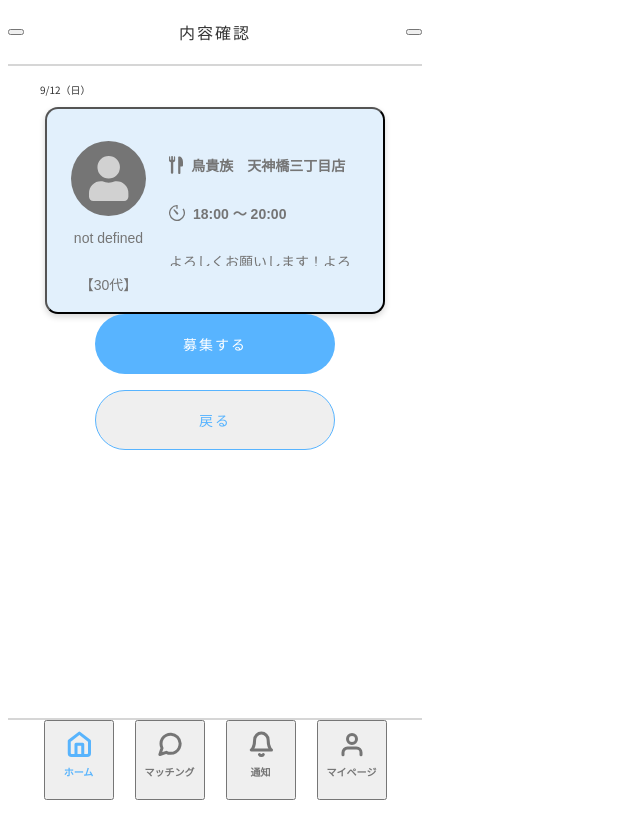
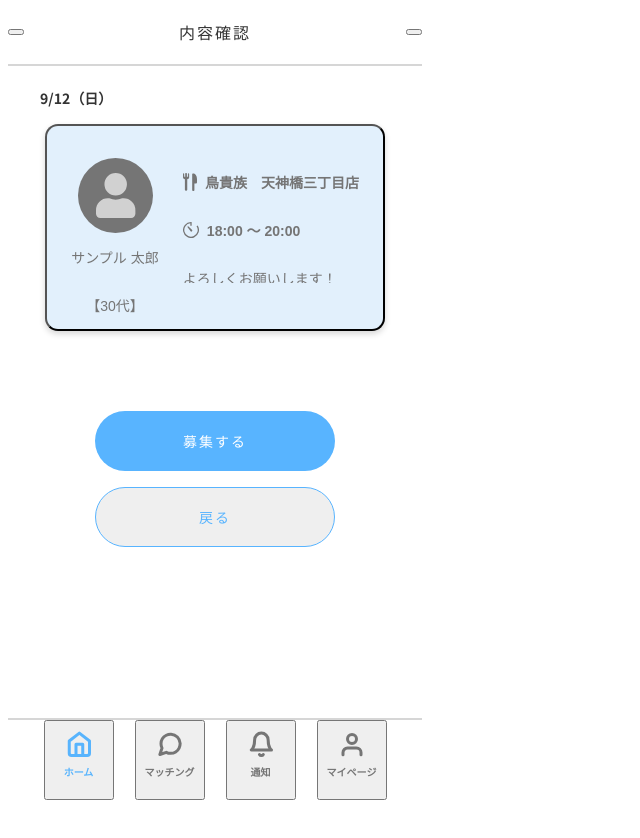
Before and after one commit to OkazakiRui/NONST, a Vue app: page /SeekVerify in a window 1280 px wide. Shown: the top 838 px of the page, without its empty margins (0-640 px from the left). Built offline with nearby package versions, Linux system fonts and the light colour scheme.

Commit message:
seekVerify complete

```diff
--- a/src/components/Card.vue
+++ b/src/components/Card.vue
@@ -1,6 +1,6 @@
 <template>
   <button class="m-0 shadow">
-    <div>
+    <div class="f-ali">
       <img class="icon" :src="icon" />
       <p class="name">
         {{ name }}
@@ -24,7 +24,7 @@
   props: {
     name: {
       type: String,
-      default: "not defined",
+      default: "サンプル 太郎",
     },
     age: {
       type: String,
@@ -40,8 +40,7 @@
     },
     text: {
       type: String,
-      default:
-        "よろしくお願いします！よろしくお願いします！よろしくお願いします！よろしくお願いします！",
+      default: "よろしくお願いします！",
     },
     icon: {
       type: String,
@@ -75,7 +74,7 @@
     border-radius: 50%;
   }
   .name {
-    max-width: 75px;
+    width: 88px;
   }
   p {
     color: #757575;
--- a/src/scss/seekpage.scss
+++ b/src/scss/seekpage.scss
@@ -90,3 +90,16 @@
     margin-bottom: 16px;
   }
 }
+
+.seekVerify {
+  &__date {
+    margin: 16px auto;
+    font-weight: bold;
+    font-size: 1.4rem;
+    color: #757575;
+  }
+
+  &__card {
+    margin-bottom: 80px;
+  }
+}
--- a/src/views/SeekVerify.vue
+++ b/src/views/SeekVerify.vue
@@ -5,7 +5,7 @@
       <div class="contents seekVerify__date">
         <p>9/12（日）</p>
       </div>
-      <card />
+      <card class="seekVerify__card" />
       <button1 class="seek__btn" text="募集する" />
       <button1 class="seek__backBtn" text="戻る" />
     </div>
```
